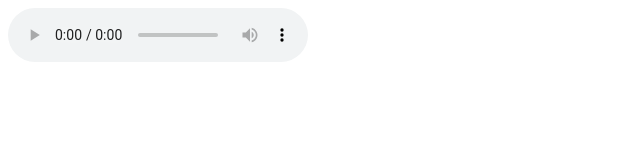
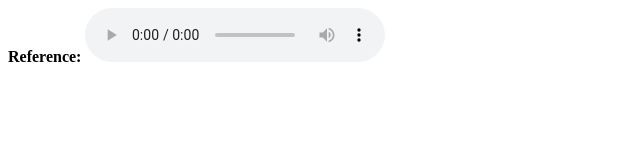
Before and after one commit to malradhi/conTTS, a plain HTML site: page index.html in a window 1280 px wide. Shown: the whole page, without its empty margins (0-640 px from the left). Drawn offline with Linux system fonts and the light colour scheme.

Commit message:
Update index.html

```diff
--- a/index.html
+++ b/index.html
@@ -3,7 +3,7 @@
   <head>
     <title>conTTS</title>
 
-
+<td colspan="6"><span><b>Reference:</b></td></span>
 <td><audio controls=""><source src="wav/slt/arctic_b0535.wav" type="audio/wav"></audio></td>
 
 
```
